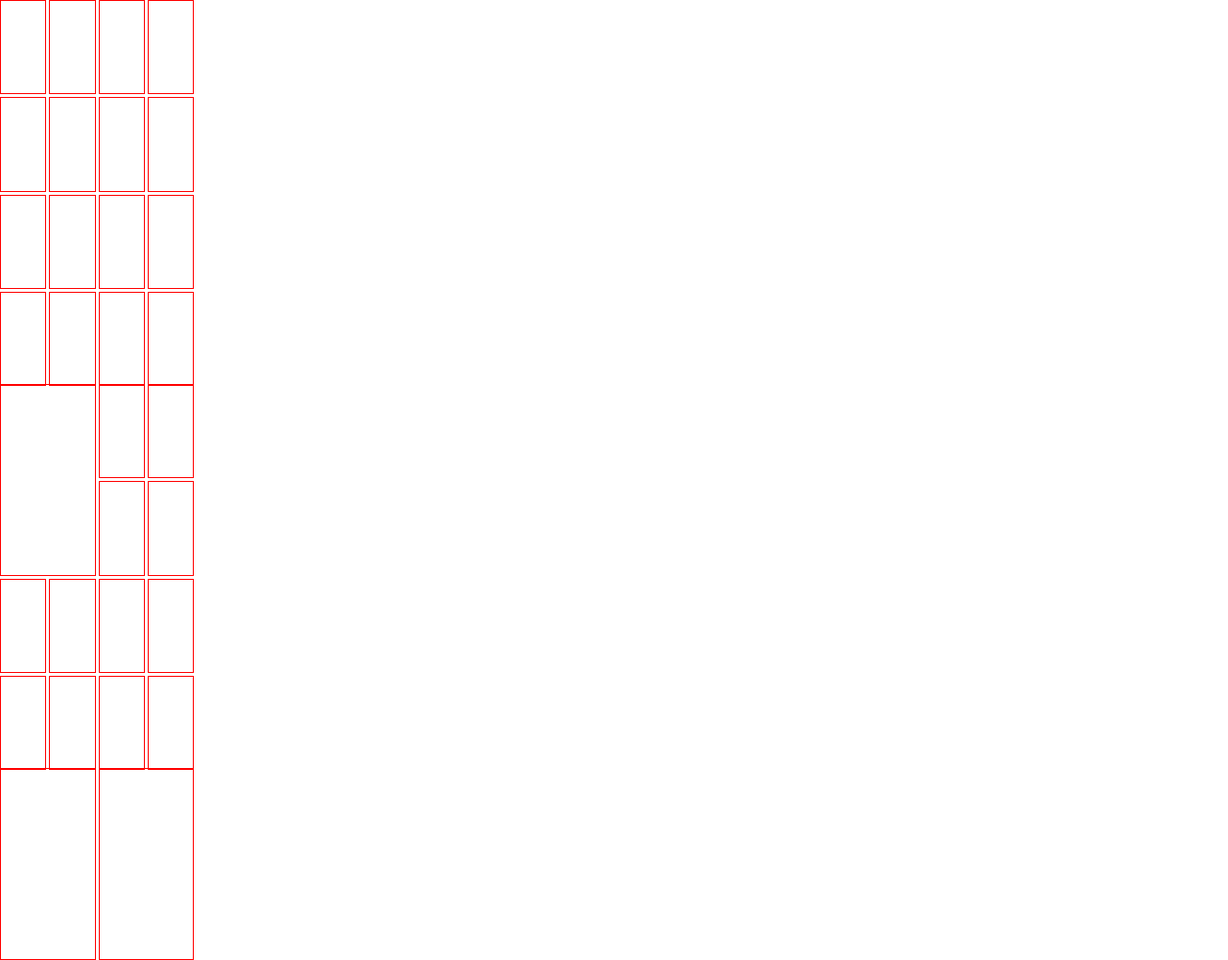
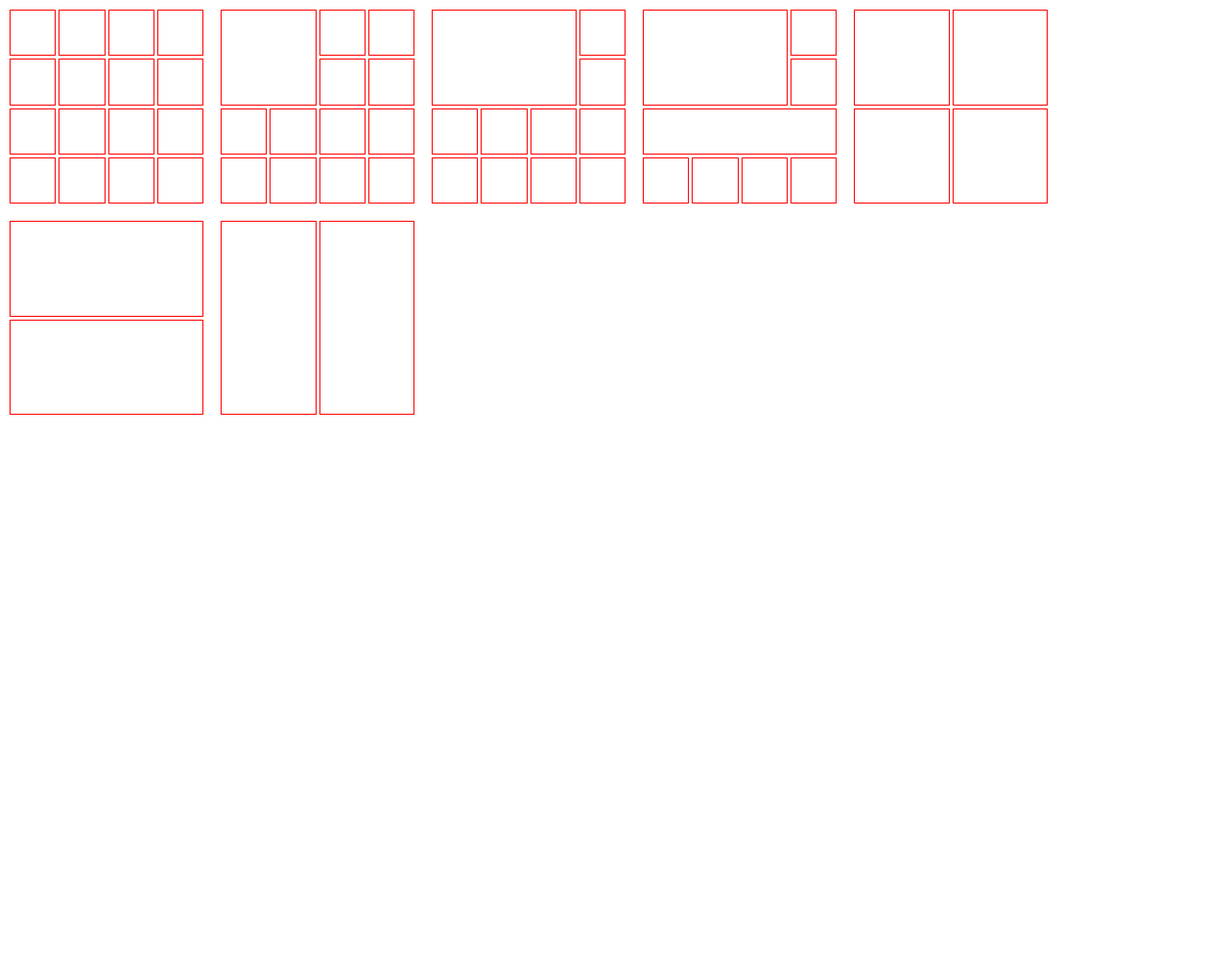
Before and after one commit to mientjan/grid, a plain HTML site: page example/index.html in a window 1280 px wide. Shown: the top 1000 px of the page at 96% size. After the commit the page ends 800 px from the top, so only its background shows below. Drawn offline with Linux system fonts and the light colour scheme.

Commit message:
updated example

```diff
--- a/example/index.html
+++ b/example/index.html
@@ -15,6 +15,10 @@
 
 			}
 
+			.grid {
+				margin: 10px;
+				float: left;
+			}
 
 			.grid div {
 				border: 1px solid #FF0000;
@@ -66,6 +70,36 @@
 		</div>
 
 		<div class="grid">
+			<div class="w3 h2 x0 y0"></div>
+			<div class="s1 x3 y0"></div>
+			<div class="s1 x3 y1"></div>
+
+			<div class="s1 x0 y2"></div>
+			<div class="s1 x1 y2"></div>
+			<div class="s1 x2 y2"></div>
+			<div class="s1 x3 y2"></div>
+
+			<div class="s1 x0 y3"></div>
+			<div class="s1 x1 y3"></div>
+			<div class="s1 x2 y3"></div>
+			<div class="s1 x3 y3"></div>
+		</div>
+
+
+		<div class="grid">
+			<div class="w3 h2 x0 y0"></div>
+			<div class="s1 x3 y0"></div>
+			<div class="s1 x3 y1"></div>
+
+			<div class="w4 h1 x0 y2"></div>
+
+			<div class="s1 x0 y3"></div>
+			<div class="s1 x1 y3"></div>
+			<div class="s1 x2 y3"></div>
+			<div class="s1 x3 y3"></div>
+		</div>
+
+		<div class="grid">
 			<div class="s2 x0 y0"></div>
 			<div class="s2 x2 y0"></div>
 
--- a/src/grid.less
+++ b/src/grid.less
@@ -60,4 +60,4 @@
 	}
 }
 
-	.grid(grid, 200px, 400px, 4, 4, 5px);
+	.grid(grid, 200px, 200px, 4, 4, 5px);
```
Also changed, not shown: src/grid.css, 1 other file.
